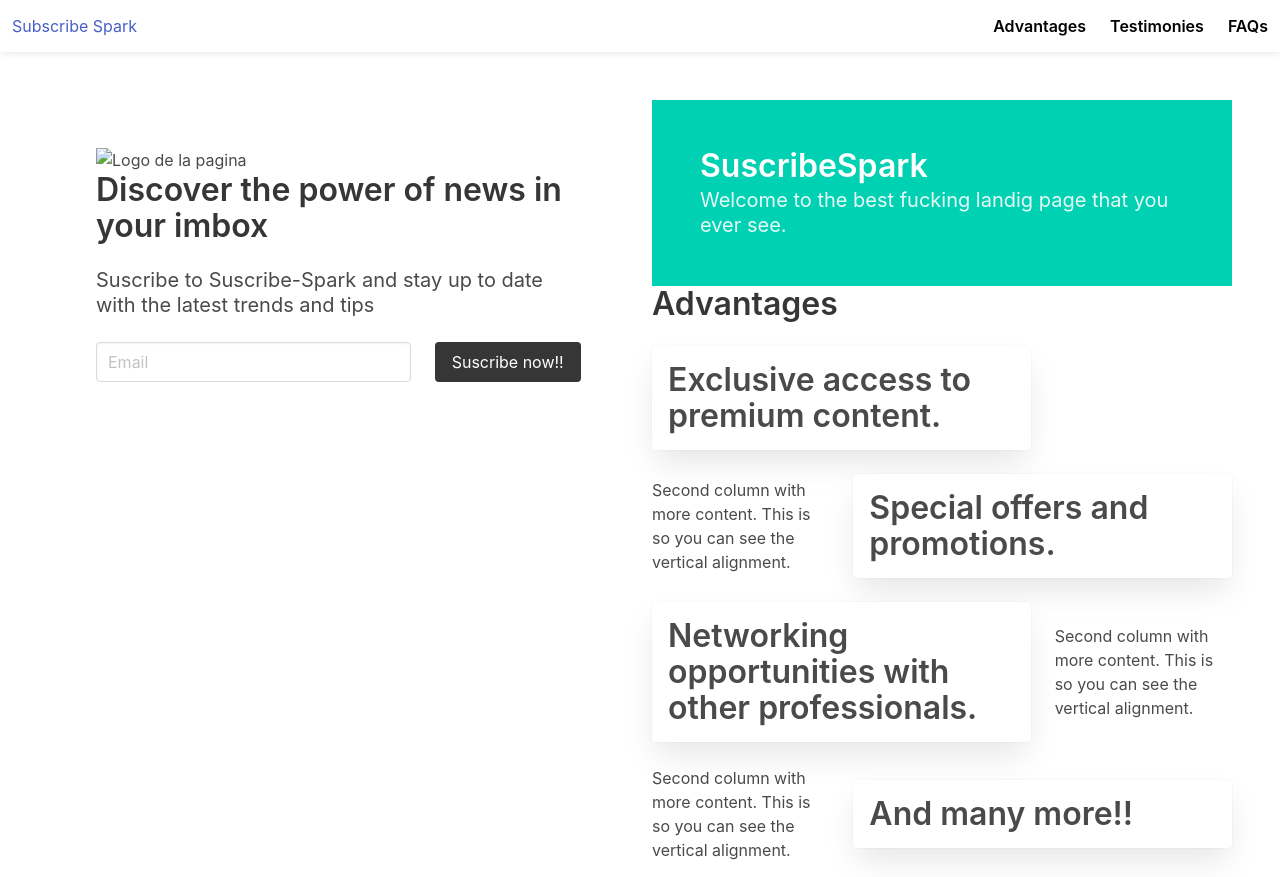
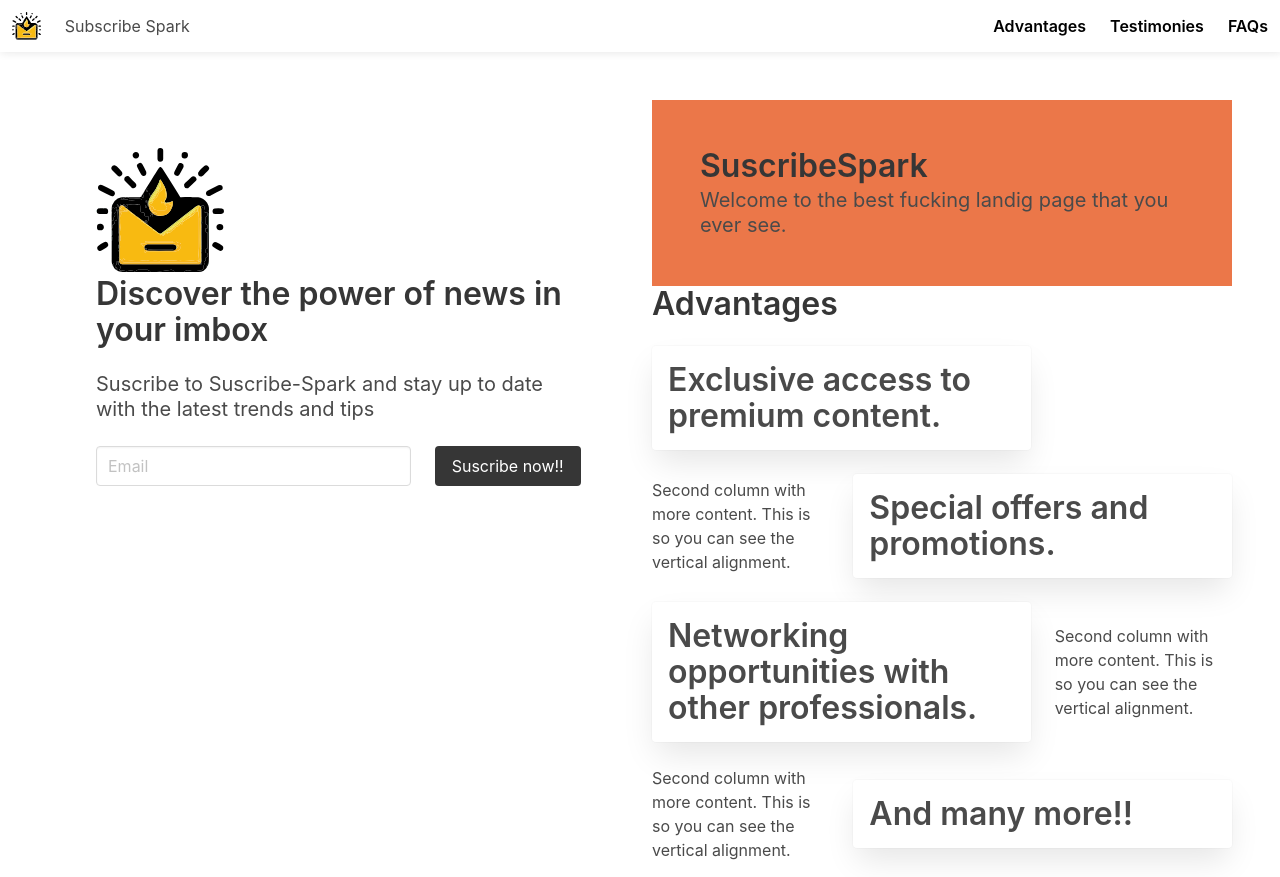
Before and after one commit to Greimer29/suscribe-spark, a plain HTML site: page index.html in a window 1280 px wide. Shown: the top 877 px of the page. Drawn offline with Linux system fonts and the light colour scheme.

Commit message:
Agregando logo a la pagina

```diff
--- a/assets/css/index.css
+++ b/assets/css/index.css
@@ -1,5 +1,5 @@
 :root {
-  --main-color: #e3b34b;
+  --main-color: #eb7749;
   --black: #000000;
 }
 
@@ -34,6 +34,9 @@ nav>ul {
   /* ajusta la duración y la función de temporización según sea necesario */
 }
 
+.hero{
+    background-color: #eb7749;
+}
 
 .user-card {
   max-width: 400px;
--- a/index.html
+++ b/index.html
@@ -17,7 +17,13 @@
       <div class="navbar-brand">
         <!-- Logo -->
         <a class="navbar-item">
-          <span>Subscribe Spark</span>
+          <figure class="image">
+            <img src="./assets/icon/Recurso 4.svg" alt="Logo de la pagina" />
+          </figure>
+        </a>
+
+        <a class="navbar-item">
+          Subscribe Spark
         </a>
 
         <a role="button" class="navbar-burger" data-target="navMenu" aria-label="menu" aria-expanded="false">
@@ -51,8 +57,8 @@
         <section class="section is-align-items-center is-justify-content-center">
           <div class="container">
             <div class="container animated_container">
-              <figure class="image is-488x128px">
-                <img src="" alt="Logo de la pagina" />
+              <figure class="image is-128x128">
+                <img src="./assets/icon/Recurso 4.svg" alt="Logo de la pagina" />
               </figure>
               <h1 class="title">Discover the power of news in your imbox</h1>
               <p class="subtitle my-5">
@@ -72,7 +78,7 @@
         </section>
       </div>
       <div class="column">
-        <section class="hero is-primary">
+        <section class="hero">
           <div class="hero-body">
             <div class="container  is-justify-content-center">
               <h1 class="title">SuscribeSpark</h1>
```
Also changed, not shown: assets/icon/Recurso 4.svg (added).
